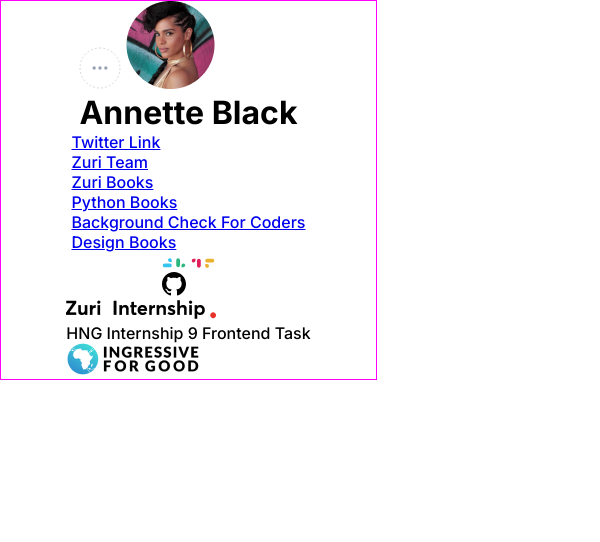
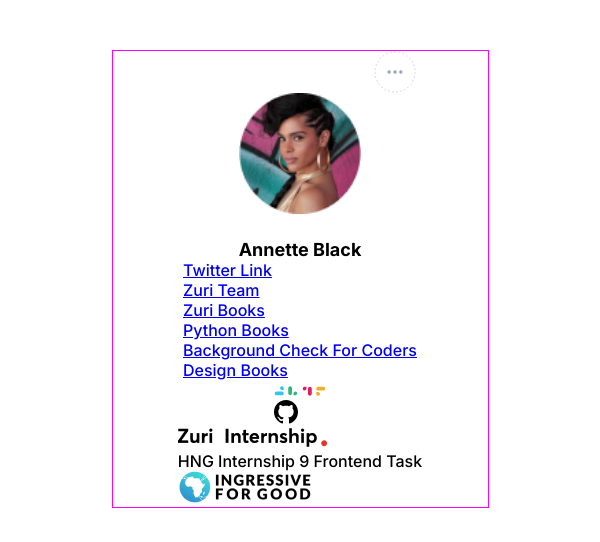
Before and after one commit to CodeEnthusiast09/Link-tree, a plain HTML site: page index.html in a window 600 px wide. Drawn offline with Linux system fonts and the light colour scheme.

Commit message:
css updated

```diff
--- a/index.html
+++ b/index.html
@@ -10,15 +10,50 @@
   <body>
     <div class="container">
       <div class="header">
-        <svg width="42" height="42" viewBox="0 0 42 42" fill="none" xmlns="http://www.w3.org/2000/svg">
-          <rect x="1" y="1" width="40" height="40" rx="20" fill="white"/>
-          <path d="M21 21.8334C21.4602 21.8334 21.8333 21.4603 21.8333 21.0001C21.8333 20.5398 21.4602 20.1667 21 20.1667C20.5397 20.1667 20.1666 20.5398 20.1666 21.0001C20.1666 21.4603 20.5397 21.8334 21 21.8334Z" stroke="#98A2B3" stroke-width="1.66667" stroke-linecap="round" stroke-linejoin="round"/>
-          <path d="M26.8333 21.8334C27.2935 21.8334 27.6666 21.4603 27.6666 21.0001C27.6666 20.5398 27.2935 20.1667 26.8333 20.1667C26.3731 20.1667 26 20.5398 26 21.0001C26 21.4603 26.3731 21.8334 26.8333 21.8334Z" stroke="#98A2B3" stroke-width="1.66667" stroke-linecap="round" stroke-linejoin="round"/>
-          <path d="M15.1666 21.8334C15.6269 21.8334 16 21.4603 16 21.0001C16 20.5398 15.6269 20.1667 15.1666 20.1667C14.7064 20.1667 14.3333 20.5398 14.3333 21.0001C14.3333 21.4603 14.7064 21.8334 15.1666 21.8334Z" stroke="#98A2B3" stroke-width="1.66667" stroke-linecap="round" stroke-linejoin="round"/>
-          <rect x="1" y="1" width="40" height="40" rx="20" stroke="#D0D5DD" stroke-linecap="round" stroke-linejoin="round" stroke-dasharray="1 3"/>
-          </svg>
+        <svg
+          id="more"
+          width="42"
+          height="42"
+          viewBox="0 0 42 42"
+          fill="none"
+          xmlns="http://www.w3.org/2000/svg"
+        >
+          <rect x="1" y="1" width="40" height="40" rx="20" fill="white" />
+          <path
+            d="M21 21.8334C21.4602 21.8334 21.8333 21.4603 21.8333 21.0001C21.8333 20.5398 21.4602 20.1667 21 20.1667C20.5397 20.1667 20.1666 20.5398 20.1666 21.0001C20.1666 21.4603 20.5397 21.8334 21 21.8334Z"
+            stroke="#98A2B3"
+            stroke-width="1.66667"
+            stroke-linecap="round"
+            stroke-linejoin="round"
+          />
+          <path
+            d="M26.8333 21.8334C27.2935 21.8334 27.6666 21.4603 27.6666 21.0001C27.6666 20.5398 27.2935 20.1667 26.8333 20.1667C26.3731 20.1667 26 20.5398 26 21.0001C26 21.4603 26.3731 21.8334 26.8333 21.8334Z"
+            stroke="#98A2B3"
+            stroke-width="1.66667"
+            stroke-linecap="round"
+            stroke-linejoin="round"
+          />
+          <path
+            d="M15.1666 21.8334C15.6269 21.8334 16 21.4603 16 21.0001C16 20.5398 15.6269 20.1667 15.1666 20.1667C14.7064 20.1667 14.3333 20.5398 14.3333 21.0001C14.3333 21.4603 14.7064 21.8334 15.1666 21.8334Z"
+            stroke="#98A2B3"
+            stroke-width="1.66667"
+            stroke-linecap="round"
+            stroke-linejoin="round"
+          />
+          <rect
+            x="1"
+            y="1"
+            width="40"
+            height="40"
+            rx="20"
+            stroke="#D0D5DD"
+            stroke-linecap="round"
+            stroke-linejoin="round"
+            stroke-dasharray="1 3"
+          />
+        </svg>
 
-        <img src="./images/profile__img.png" alt="profile__img" />
+        <img id="profile" src="./images/profile__img.png" alt="profile__img" />
         <h1 id="twitter">Annette Black</h1>
         <h2 id="slack"></h2>
       </div>
--- a/style.css
+++ b/style.css
@@ -11,13 +11,32 @@ body {
   --gray500: #667085;
 }
 
-@media (min-width: 600px) {
+@media (max-width: 600px) {
   .container {
-    width: 375px;
+    max-width: 375px;
     max-height: 895px;
     border: 1px solid magenta;
     display: flex;
     flex-direction: column;
     align-items: center;
+    justify-content: center;
+    margin: 50px auto;
+  }
+  #more {
+    position: relative;
+    left: 110%;
+  }
+  .header {
+    display: flex;
+    flex-direction: column;
+    justify-content: center;
+  }
+  #profile {
+    margin-bottom: 25px;
+  }
+  h1 {
+    font-size: 18px;
+    font-weight: 700;
+    text-align: center;
   }
 }
```
